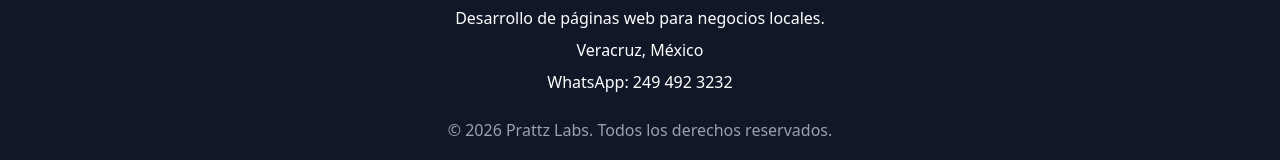
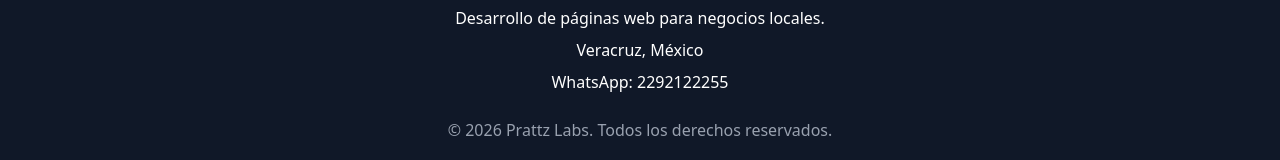
Before and after one commit to RuloTM/prattz-web-template, a Next.js app: page / in a window 1280 px wide. Shown: the part 6461-6621 px from the top of the page. Built offline with nearby package versions, Linux system fonts and the light colour scheme.

Commit message:
Corrige enlaces de whatsapp

```diff
--- a/src/app/page.tsx
+++ b/src/app/page.tsx
@@ -65,7 +65,7 @@
 
         <div className="flex justify-center gap-4">
          <a
-  href="https://wa.me/52124949232?text=Hola,%20me%20interesa%20una%20cotización"
+  href="https://wa.me/522292122255?text=Hola,%20me%20interesa%20una%20cotización"
   target="_blank"
   className="bg-green-600 text-white px-8 py-4 rounded-lg font-semibold hover:bg-green-700"
 >
@@ -529,7 +529,7 @@
     </p>
 
     <a
-      href="https://wa.me/52124949232?text=Hola,%20me%20interesa%20una%20página%20web"
+      href="https://wa.me/522292122255?text=Hola,%20me%20interesa%20una%20página%20web"
       target="_blank"
       className="bg-green-500 text-white px-8 py-4 rounded-lg font-bold"
     >
@@ -552,7 +552,7 @@
     </p>
 
     <p className="mb-2">
-      WhatsApp: 249 492 3232
+      WhatsApp: 2292122255
     </p>
 
     <p className="text-gray-400 mt-6">
```
